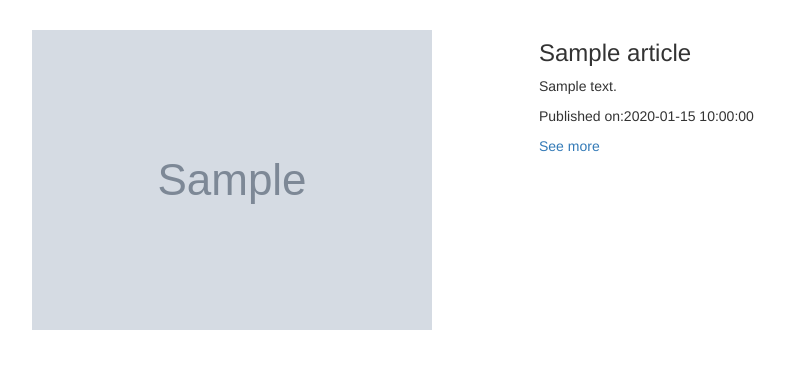
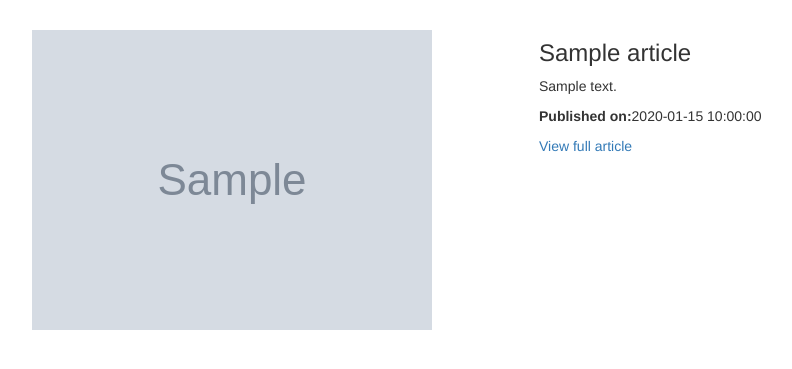
Before and after one commit to GraceMwende/News-Api, a Flask app: template app/templates/article.html in a window 1280 px wide. Shown: the part 52-421 px from the top of the page, without its empty margins (116-908 px from the left). Run offline with Flask 2, Linux system fonts and the light colour scheme; the template is opened without the code that fills it: most values are stand-ins (such as "Sample title", 1, 10 or a date in 2020); grey boxes marked "Sample" are stand-in pictures; some libraries are stand-ins or nearby versions.

Commit message:
add view full article link

```diff
--- a/app/request.py
+++ b/app/request.py
@@ -54,7 +54,7 @@ def process_results(news_list):
     if title and urlToImage and urlToImage!='null':
       news_object = Article(id,description,url,title,urlToImage,publishedAt)
       news_results.append(news_object)
-      news_results = news_results[0:3]
+      news_results = news_results[0:10]
 
   return news_results
 
--- a/app/static/index.css
+++ b/app/static/index.css
@@ -21,7 +21,3 @@ h2 {
 .macro-div {
   margin-bottom: 20px;
 }
-
-#article_images {
-  height: 20vh;
-}
--- a/app/templates/article.html
+++ b/app/templates/article.html
@@ -12,10 +12,9 @@
 
     <div class="col-xs-6 col-sm-6 col-md-6 col-lg-6">
       <h3>{{ article.title }}</h3>
-
       <p class=""> {{ article.description }}</p>
-      <p>Published on:{{article.publishedAt}}</p>
-      <a href="{{article.url}}" target="_blank">See more</a>
+      <p><b>Published on:</b>{{article.publishedAt}}</p>
+      <a href="{{article.url}}" target="_blank">View full article</a>
 
 
     </div>
```
